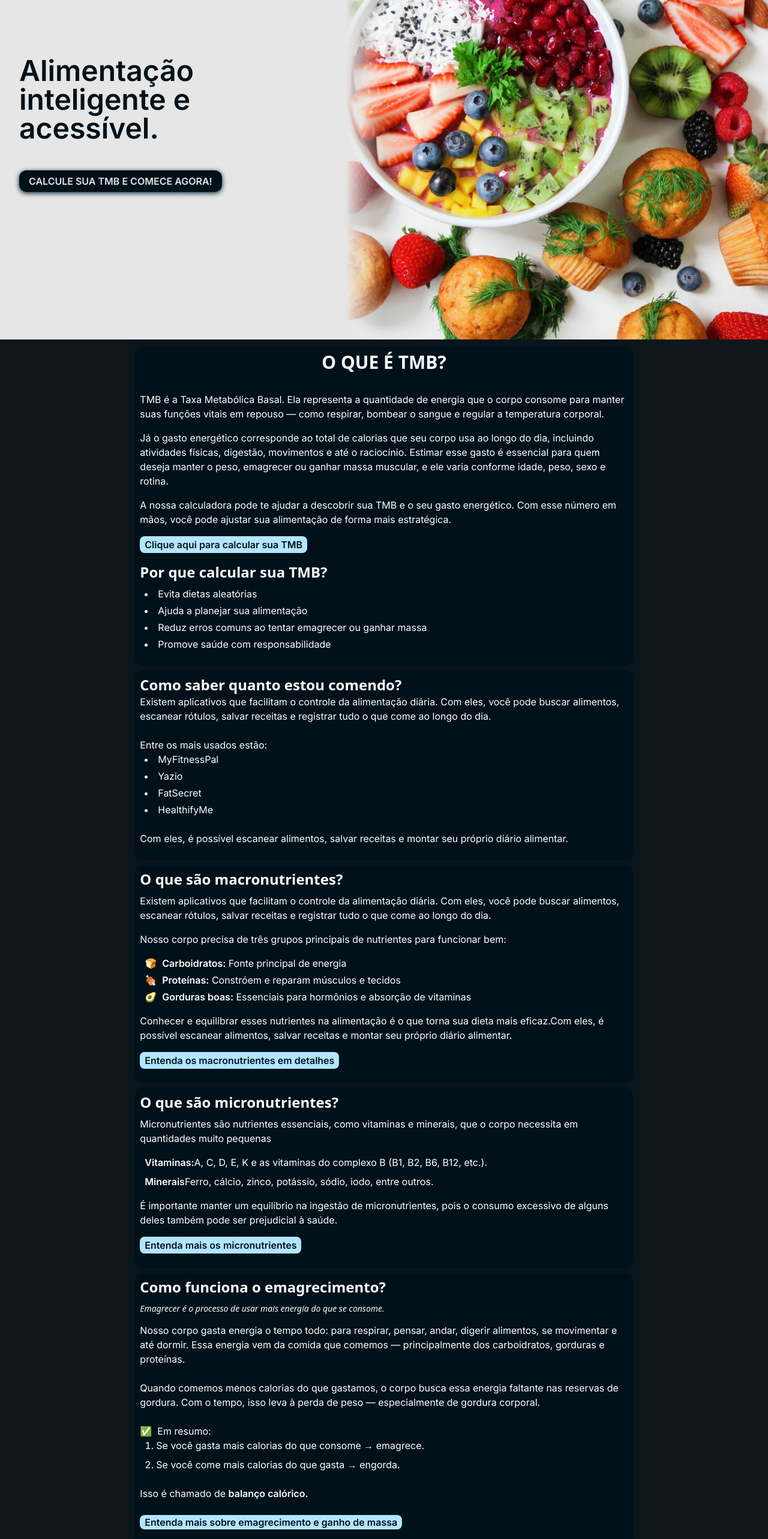
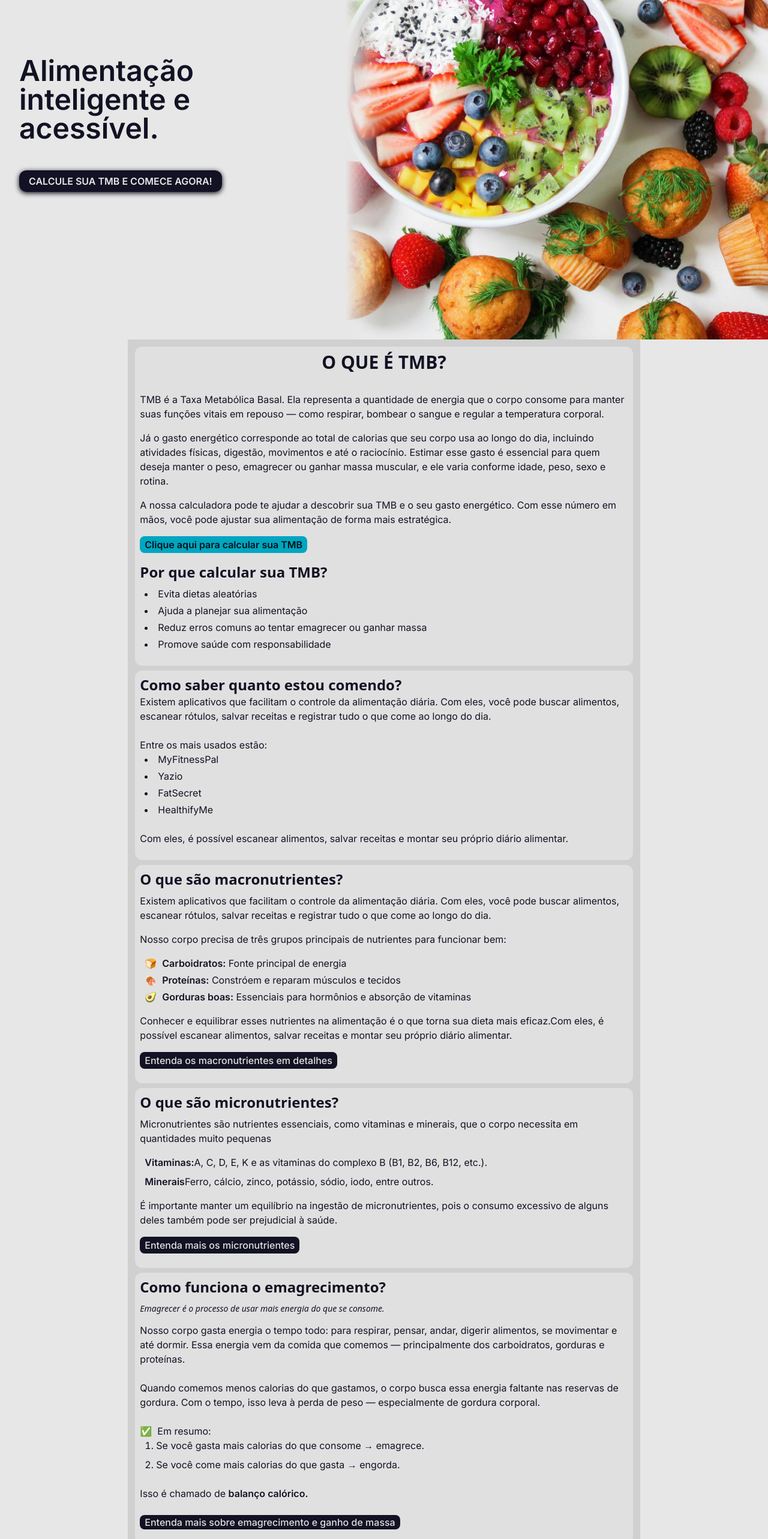
Before and after one commit to DeJotaJ/TMB-Facil, a React (Vite) app: page / in a window 1280 px wide. Shown: the part 234-2800 px from the top of the page at 60% size. Built offline with nearby package versions, Linux system fonts and the light colour scheme.

Commit message:
Passando o site para o modo light

```diff
--- a/src/App.css
+++ b/src/App.css
@@ -3,5 +3,5 @@
 }
 
 body{
-  background-color: #283B48;
+  background-color: #CCF8FF;
 }
--- a/src/pages/home.jsx
+++ b/src/pages/home.jsx
@@ -9,15 +9,15 @@ export default function Home(){
                             md:min-h-[80vh]
                             lg:min-h-[90vh] lg:bg-right  lg:bg-contain">
                 <div className="
-                        w-full min-h-full py-8 bg-linear-to-t from-[#E5E5E5] from-35% to-transparent to-75%
+                        w-full min-h-full py-8 bg-linear-to-t from-[#E7E7E7] from-35% to-transparent to-75%
                         flex flex-col justify-end items-center gap-2
                         max-[420px]:py-8
                         md:py-16 md:gap-8
-                        lg:p-0 lg:m-0 lg:justify-center lg:items-start lg:gap-12 lg:bg-linear-to-r lg:from-[#E6E6E6] lg:from-45% lg:to-transparent lg:to-50%
+                        lg:p-0 lg:m-0 lg:justify-center lg:items-start lg:gap-12 lg:bg-linear-to-r lg:from-[#E7E7E7] lg:from-45% lg:to-transparent lg:to-50%
 
                 ">
                     <span className="
-                        w-full px-4 text-2xl text-[#00111A] font-semibold flex justify-center text-center
+                        w-full px-4 text-2xl text-[#121224] font-semibold flex justify-center text-center
                         max-[420px]:text-lg
                         lg:w-1/2 lg:pl-8 lg:pr-24 lg:text-5xl lg:font-bold lg:flex lg:justify-start lg:text-left
 
@@ -28,9 +28,9 @@ export default function Home(){
                         href="/calculadora"
                         className="lg:w-fit h-fit py-1 px-4 md:px-4 lg:px-8"
                     >
-                        <span className="mx-4 px-2 py-0.5 border-transparent rounded-xl uppercase text-[#E5E5E5] font-semibold bg-[#00111A]
-                                         lg:hover:px-5 lg:hover:py-2.5 lg:hover:text-[16.5px]
-                                         md:shadow-[0_2px_8px] md:shadow-[#002233]
+                        <span className="mx-4 px-2 py-0.5 border-transparent rounded-xl uppercase text-[#E7E7E7] font-semibold bg-[#121224]
+                                         lg:hover:px-5 lg:hover:py-2.5 lg:hover:text-[17px]
+                                         md:shadow-[0_2px_8px] md:shadow-[#060612]
                                          max-[420px]:text-sm
                                          md:px-4 md:py-2
                                          lg:mx-0 lg:px-4 lg:py-2
@@ -41,14 +41,14 @@ export default function Home(){
                 </div>
             </main>
             {/* BANNER */}
-            <section className="relative w-full min-h-screen flex justify-center  bg-[#0F171C] text-white">
+            <section className="relative w-full min-h-screen flex justify-center  bg-[#E7E7E7] text-[#121224]">
                 <article className="
-                        w-full  text-sm  flex flex-col items-center gap-2 py-1 px-1  bg-[#09151B]
+                        w-full  text-sm  flex flex-col items-center gap-2 py-1 px-1  bg-[#D0D0D0]
                         md:w-3/4 md:text-base md:px-2 md:py-2
                         lg:w-2/3 lg:text-base lg:px-3 lg:py-3
                 ">
                     {/* EXPLICAÇÃO TMB */}
-                    <div className="px-2 py-1 rounded-lg md:px-2 md:py-2 md:rounded-xl bg-[#00111A]">
+                    <div className="px-2 py-1 rounded-lg md:px-2 md:py-2 md:rounded-xl bg-[#E0E0E0]">
                         <h2 className="text-2xl md:text-3xl text-center font-bold font-sans mb-4 md:mb-8"> O QUE É TMB?</h2>
                         <p className="w-full h-auto flex flex-col gap-4 mb-8 md:mb-4">
                             <span>
@@ -65,7 +65,7 @@ export default function Home(){
                                 pode ajustar sua alimentação de forma mais estratégica.
                             </span>
 
-                            <a href="/calculadora" className="w-fit px-2 py-0.5 font-semibold rounded-lg bg-[#B2E6FF] text-[#00111A] hover:underline hover:text-[#000108]">Clique aqui para calcular sua TMB</a>
+                            <a href="/calculadora" className="w-fit px-2 py-0.5 font-semibold rounded-lg bg-[#00A6C0] text-[#00111A] hover:underline hover:text-[#000108]">Clique aqui para calcular sua TMB</a>
                         </p>
                         {/* PORQUE CALCULAR SUA TMB? */}
                         <h2 className="w-full text-xl md:text-2xl font-semibold font-sans mb:0.5 md:mb-2"> Por que calcular sua TMB? </h2>
@@ -80,7 +80,7 @@ export default function Home(){
                     </div>
 
                     {/* COMO CALCULAR COMIDA */}
-                    <div className="px-2 py-1 rounded-lg md:px-2 md:py-2 md:rounded-xl bg-[#00111A]">
+                    <div className="px-2 py-1 rounded-lg md:px-2 md:py-2 md:rounded-xl bg-[#E0E0E0]">
                         <span className="w-full text-xl md:text-2xl font-semibold font-sans mb:0.5 md:mb-1"> Como saber quanto estou comendo? </span>
                         <p className="w-full h-auto mb-4">
                             Existem aplicativos que facilitam o controle da alimentação diária. Com eles, você pode buscar alimentos,
@@ -102,7 +102,7 @@ export default function Home(){
 
                     {/* MACRONUTRIENTES */}
 
-                    <div className="px-2 py-1 rounded-lg md:flex md:flex-col md:px-2 md:py-2 md:rounded-xl bg-[#00111A]">
+                    <div className="px-2 py-1 rounded-lg md:flex md:flex-col md:px-2 md:py-2 md:rounded-xl bg-[#E0E0E0]">
                         <span className="w-full text-xl md:text-2xl font-semibold font-sans mb-0.5 md:mb-2"> O que são macronutrientes? </span>
                         <p className="w-full h-auto mb-4 flex flex-col gap-4">
                             <span>
@@ -131,14 +131,14 @@ export default function Home(){
                             <a
                                 href="/macronutrientes"
                                 title="Página em construção"
-                                className="w-fit px-2 py-0.5 font-semibold rounded-lg bg-[#B2E6FF] text-[#00111A] hover:underline hover:text-[#000108]
+                                className="w-fit px-2 py-0.5 rounded-lg font-medium bg-[#121224] text-[#E0E0E0] hover:underline hover:text-[#FFFFFF] hover:font-bold
                                             max-[420px]:text-xs
                             ">
                                 Entenda os macronutrientes em detalhes
                             </a>
                         </p>
                     </div>
-                    <div className="px-2 py-1 rounded-lg md:flex md:flex-col md:px-2 md:py-2 md:rounded-xl bg-[#00111A]">
+                    <div className="px-2 py-1 rounded-lg md:flex md:flex-col md:px-2 md:py-2 md:rounded-xl bg-[#E0E0E0]">
                         <span className="w-full text-xl md:text-2xl font-semibold font-sans mb-0.5 md:mb-2"> O que são micronutrientes? </span>
                         <p className="w-full h-auto mb-4 flex flex-col gap-4">
                             <span>
@@ -160,7 +160,7 @@ export default function Home(){
                             <a
                                 href="/micronutrientes"
                                 title="Micronutrientes"
-                                className="w-fit px-2 py-0.5 font-semibold rounded-lg bg-[#B2E6FF] text-[#00111A] hover:underline hover:text-[#000108]
+                                className="w-fit px-2 py-0.5 rounded-lg font-medium bg-[#121224] text-[#E0E0E0] hover:underline hover:text-[#FFFFFF] hover:font-bold
                                             max-[420px]:text-xs
                             ">
                                 Entenda mais os micronutrientes
@@ -168,7 +168,7 @@ export default function Home(){
                         </p>
                     </div>
 
-                    <div className="px-2 py-1 rounded-lg flex flex-col gap-2 md:px-2 md:py-2 md:rounded-xl bg-[#00111A]">
+                    <div className="px-2 py-1 rounded-lg flex flex-col gap-2 md:px-2 md:py-2 md:rounded-xl bg-[#E0E0E0]">
                         <span className="w-full text-xl md:text-2xl font-semibold font-sans mb:0.5 md:mb-1">
                             <span>Como funciona o emagrecimento?</span><br/>
                             <i className="w-full text-sm md:text-sm md:font-normal mb:0.5 md:mb-2"> Emagrecer é o processo de usar mais energia do que se consome. </i>
@@ -197,7 +197,7 @@ export default function Home(){
                             <span
                                 href="/#"
                                 title="Página em construção"
-                                className="w-fit px-2 py-0.5 font-semibold rounded-lg bg-[#B2E6FF] text-[#00111A] hover:underline hover:text-[#000108]
+                                className="w-fit px-2 py-0.5 rounded-lg font-medium bg-[#121224] text-[#E0E0E0] hover:underline hover:text-[#FFFFFF] hover:font-bold
                                             max-[420px]:text-xs
                             ">
                                 Entenda mais sobre emagrecimento e ganho de massa
--- a/src/pages/politicaPrivacidade.jsx
+++ b/src/pages/politicaPrivacidade.jsx
@@ -1,9 +1,9 @@
 export default function PoliticaPrivacidade(){
     return(
         <>
-            <section className="relative w-full md:min-h-[80dvh] flex justify-center  bg-[#1B2C35] text-white">
+            <section className="relative w-full md:min-h-[80dvh] flex justify-center  bg-[#E7E7E7] text-[#121212]">
                 <article className="
-                        w-full  text-sm  flex flex-col items-center gap-0 py-4 px-8  bg-[#002233]
+                        w-full  text-sm  flex flex-col items-center gap-0 py-4 px-8  bg-[#E0E0E0] md:shadow-[0_4px_8px] md:shadow-[#a0a0a0]
                         md:w-2/3 md:text-base md:px-12 md:py-8
                 ">
                     <h2 className="text-3xl font-semibold my-4">Nossa Política de Privacidade</h2>
--- a/src/pages/sobre.jsx
+++ b/src/pages/sobre.jsx
@@ -1,9 +1,9 @@
 export default function Sobre(){
     return(
         <>
-            <section className="relative w-full md:min-h-[80dvh] flex justify-center  bg-[#1B2C35] text-white">
+            <section className="relative w-full md:min-h-[80dvh] flex justify-center bg-[#E7E7E7] text-[#121212]">
                 <article className="
-                        w-full  text-sm  flex flex-col items-center gap-0 py-4 px-8  bg-[#002233]
+                        w-full  text-sm  flex flex-col items-center gap-0 py-4 px-8  bg-[#E0E0E0] md:shadow-[0_4px_8px] md:shadow-[#a0a0a0]
                         md:w-2/3 md:text-base md:px-12 md:py-8
                 ">
                     <h2 className="text-3xl font-semibold my-4">TMB Fácil: Nutrição simples para todos.</h2>
```
Also changed, not shown: src/components/header.jsx (+15 -15 lines), src/pages/macronutrientes.jsx (+16 -16 lines), src/pages/micronutrientes.jsx (+6 -7 lines), notes.txt.
